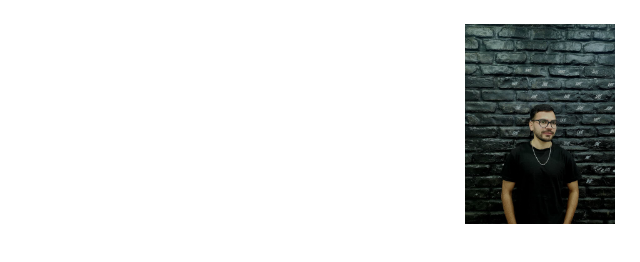
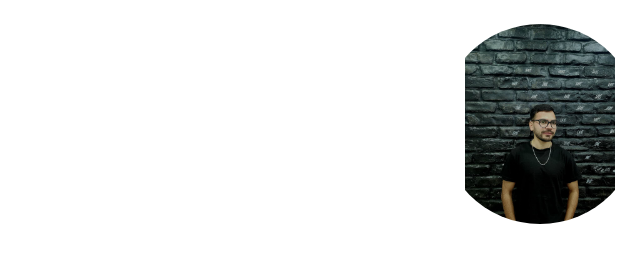
Before and after one commit to thehamid-a/About-me, a plain HTML site: page index.html in a window 1280 px wide. Shown: the whole page, without its empty margins (640-1280 px from the left). Drawn offline with Linux system fonts and the light colour scheme.

Commit message:
refactor: refactor img style

```diff
--- a/css/main.css
+++ b/css/main.css
@@ -1,4 +1,8 @@
-img{
+.img-wrapper {
     width: 200px;
     height: 200px;
 }
+
+.img-wrapper img{
+    border-radius: 100%;
+}
--- a/index.html
+++ b/index.html
@@ -12,8 +12,9 @@
 <body>
     <div class="container-site m-4"></div>
 
-    <img class="object-fit-contain" src="imges/hamid.jpg" alt="img">
-
+    <div class="img-wrapper rounded-5">
+        <img class="h-100 w-100 object-fit-contain " src="imges/hamid.jpg" alt="img">
+    </div>
 
     <script src="js/bootstrap.bundle.min.js"></script>
 </body>
```
